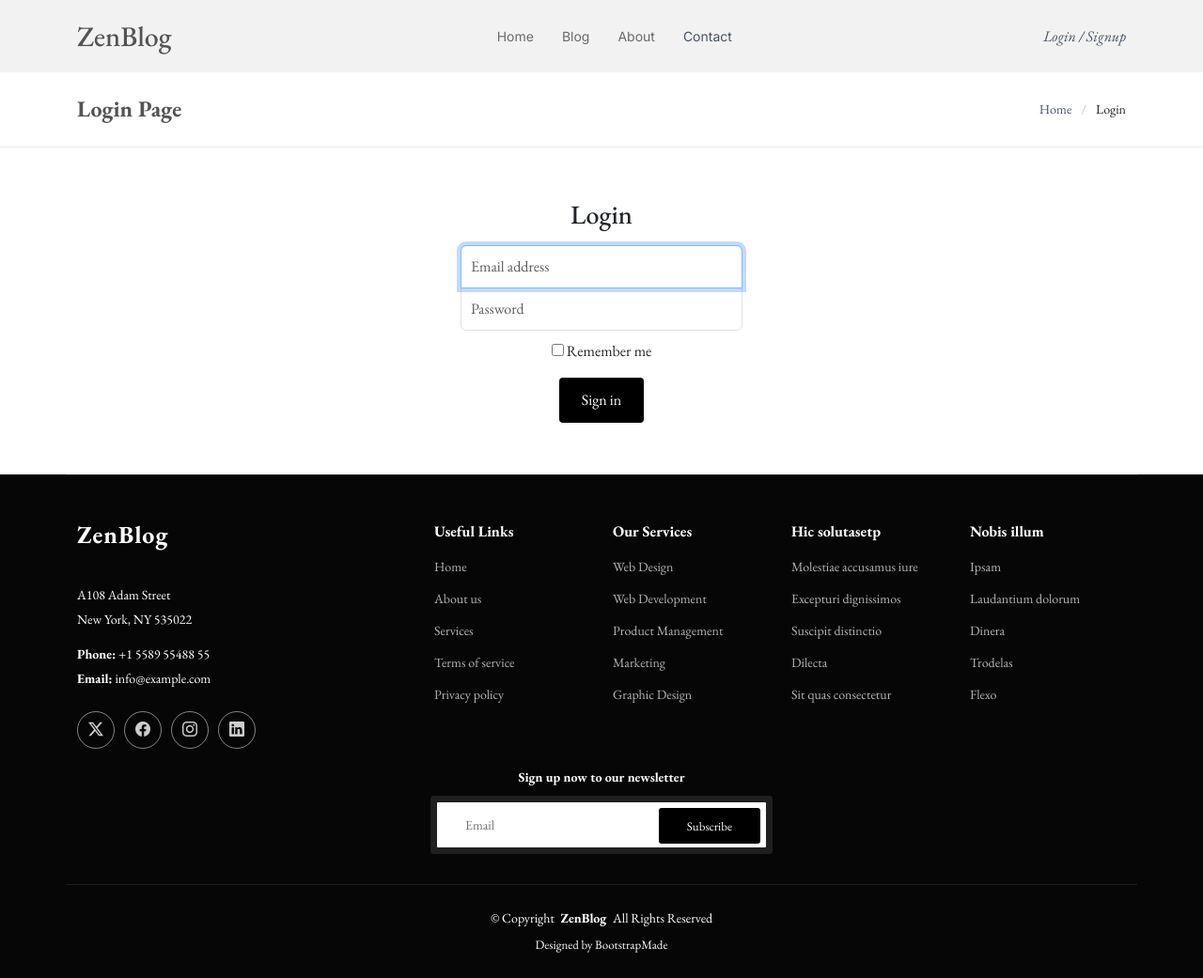
After one commit to mahdi921/My-Awsome-Blog, a Django app: template templates/accounts/login.html in a window 1280 px wide. The commit adds this page. Shown: the whole page at 94% size. Run offline with Django 4.2, Linux system fonts and the light colour scheme; the template is opened without the code that fills it, so the values that code supplies are empty; some libraries are stand-ins or nearby versions.

Commit message:
added login, register pages with their urls and views

```diff
--- a/accounts/urls.py
+++ b/accounts/urls.py
@@ -0,0 +1,10 @@
+from django.urls import path
+from accounts.views import login_view, register_view#, logut_view,
+
+app_name = 'accounts'
+
+urlpatterns = [
+    path('login',login_view, name='login'),
+    # path('logout', logut_view, name='logout'),
+    path('register', register_view, name='register'),
+]
--- a/accounts/views.py
+++ b/accounts/views.py
@@ -1,3 +1,9 @@
 from django.shortcuts import render
 
 # Create your views here.
+
+def login_view(request):
+    return render(request, 'accounts/login.html')
+
+def register_view(request):
+    return render(request, 'accounts/register.html')
--- /dev/null
+++ b/statics/accounts/signin.css
@@ -0,0 +1,49 @@
+html,
+/*body {
+  height: 100%;
+}
+*/
+section {
+  /*display: -ms-flexbox;*
+  display: -webkit-box;*
+  display: flex;*/
+  -ms-flex-align: center;
+  -ms-flex-pack: center;
+  -webkit-box-align: center;
+  align-items: center;
+  -webkit-box-pack: center;
+  justify-content: center;
+  /*padding-top: 40px;*
+  padding-bottom: 40px;*/
+  background-color: #f5f5f5;
+}
+
+.form-signin {
+  /*width: 100%;*/
+  max-width: 330px;
+  padding: 15px;
+  margin: 0 auto;
+}
+.form-signin .checkbox {
+  font-weight: 400;
+}
+.form-signin .form-control {
+  position: relative;
+  box-sizing: border-box;
+  height: auto;
+  padding: 10px;
+  font-size: 16px;
+}
+.form-signin .form-control:focus {
+  z-index: 2;
+}
+.form-signin input[type="email"] {
+  margin-bottom: -1px;
+  border-bottom-right-radius: 0;
+  border-bottom-left-radius: 0;
+}
+.form-signin input[type="password"] {
+  margin-bottom: 10px;
+  border-top-left-radius: 0;
+  border-top-right-radius: 0;
+}
--- a/statics/blog/assets/css/main.css
+++ b/statics/blog/assets/css/main.css
@@ -2278,7 +2278,7 @@ section,
 
 /* Button styling */
 .styled-button {
-    background-color: #000; /* Green background */
+    background-color: #000;
     color: white; /* White text */
     padding: 12px 24px; /* Padding */
     font-size: 16px; /* Font size */
--- /dev/null
+++ b/templates/accounts/login.html
@@ -0,0 +1,58 @@
+{% extends 'base.html' %} {% load static %} {% block content %}
+  <title>Login</title>
+<!-- Custom styles for this template -->
+    <link href="{% static 'accounts/signin.css' %}" rel="stylesheet">
+</head>
+
+<body class="starter-page-page">
+
+  <header id="header" class="header d-flex align-items-center sticky-top">
+    <div class="container position-relative d-flex align-items-center justify-content-between">
+
+      <a href="index.html" class="logo d-flex align-items-center me-auto me-xl-0">
+        <!-- Uncomment the line below if you also wish to use an image logo -->
+        <!-- <img src="assets/img/logo.png" alt=""> -->
+        <h1 class="sitename">ZenBlog</h1>
+      </a>
+
+      {% include 'blog/blog-nav.html' %}
+
+
+    </div>
+  </header>
+
+  <main class="main">
+
+    <!-- Page Title -->
+    <div class="page-title">
+      <div class="container d-lg-flex justify-content-between align-items-center">
+        <h1 class="mb-2 mb-lg-0">Login Page</h1>
+        <nav class="breadcrumbs">
+          <ol>
+            <li><a href="index.html">Home</a></li>
+            <li class="current">Login</li>
+          </ol>
+        </nav>
+      </div>
+    </div><!-- End Page Title -->
+
+    <!-- Login Section -->
+    <section class="starter-section section text-center">
+      <div class="container" data-aos="fade-up" data-aos-delay="100">
+        <form class="form-signin">
+          <h1 class="h3 mb-3 font-weight-normal">Login</h1>
+          <input type="email" name="email"  class="form-control" placeholder="Email address" required autofocus>
+          <input type="password" name="password" class="form-control" placeholder="Password" required>
+          <div class="checkbox mb-3">
+            <label>
+              <input type="checkbox" value="remember-me"> Remember me
+            </label>
+          </div>
+          <button class="styled-button" type="submit">Sign in</button>
+        </form>
+      </div>
+
+    </section><!-- /Starter Section Section -->
+
+  </main>
+{% endblock content %}
--- a/templates/blog/blog-home.html
+++ b/templates/blog/blog-home.html
@@ -34,7 +34,7 @@
       </div>
     </div><!-- End Page Title -->
 
-    <div class="container">
+    <div class="container" data-aos="fade-up" data-aos-delay="100">
       <div class="row">
 
         <div class="col-lg-8">
--- a/templates/blog/blog-nav.html
+++ b/templates/blog/blog-nav.html
@@ -10,10 +10,18 @@
 </nav>
 
 <div>
-    <a href="#"><i>Login</i></a>
+
+    {% if request.user.is_authenticated %}
+    <i>Logged in as {{request.user.username}}</i>
     <i>/</i>
-    <a href="#"><i>Signup</i></a>
+    <i><a href="#">Logout</a></i>
+    {% elif not request.user.is_authenticated %}
+        <i><a href="{% url 'accounts:login' %}">Login</a></i>
+    <i>/</i>
+        <i><a href="{% url 'accounts:register' %}">Signup</a></i>
     <!--        <a href="#" class="facebook"><i class="bi bi-facebook"></i></a>-->
     <!--        <a href="#" class="instagram"><i class="bi bi-instagram"></i></a>-->
     <!--        <a href="#" class="linkedin"><i class="bi bi-linkedin"></i></a>-->
+        {% endif %}
+
   </div>
--- a/templates/blog/single-post.html
+++ b/templates/blog/single-post.html
@@ -34,7 +34,7 @@
       </div>
     </div><!-- End Page Title -->
 
-    <div class="container">
+    <div class="container" data-aos="fade-up" data-aos-delay="100">
       <div class="row">
 
         <div class="col-lg-8">
```
Also changed, not shown: templates/accounts/register.html (added, +59 -0 lines). Lines whose indentation alone changed are shown as unchanged.
